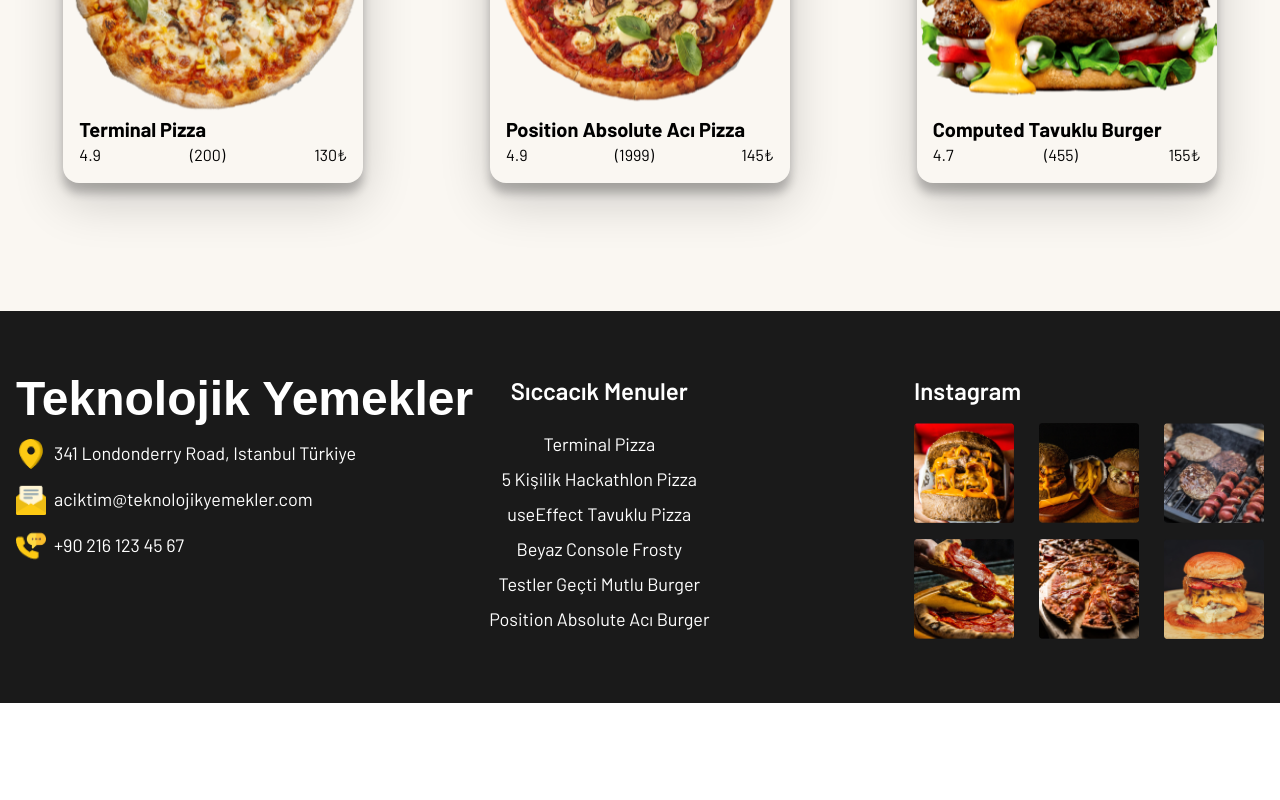
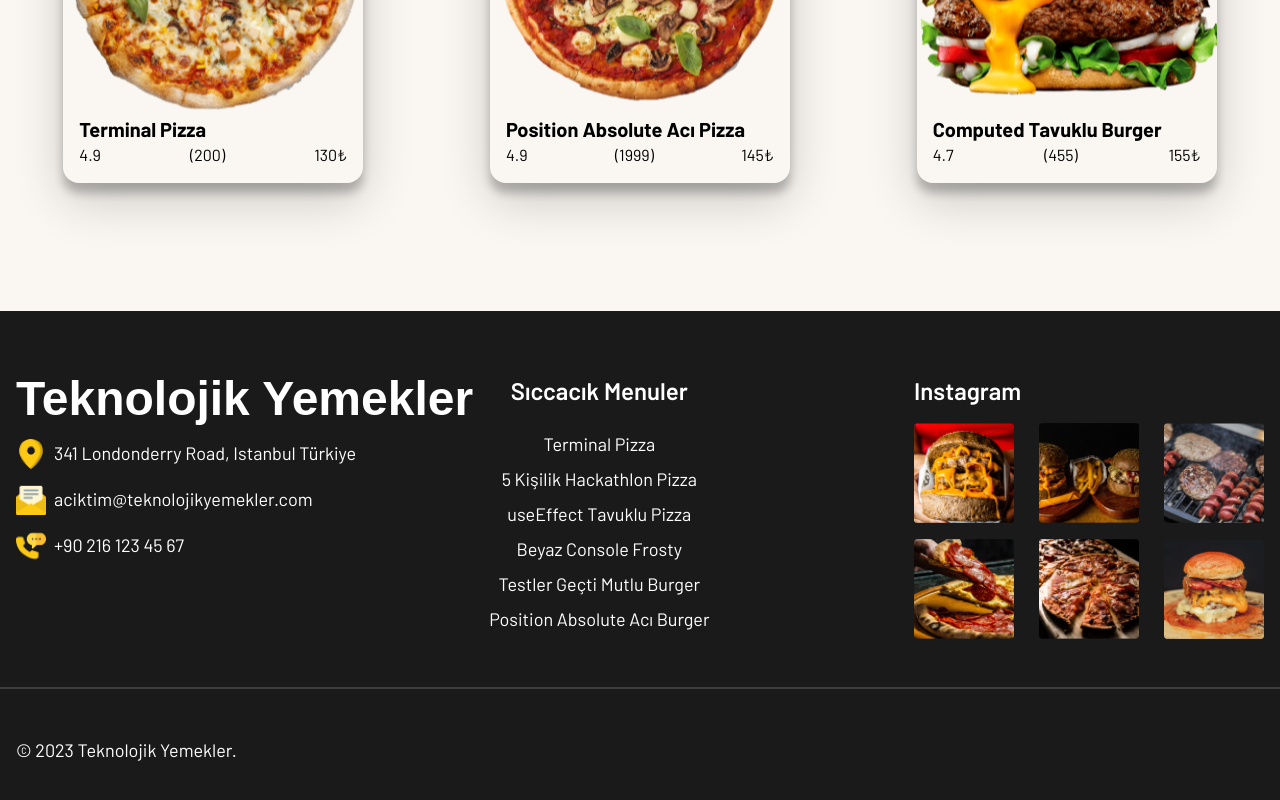
Before and after one commit to BSenaS/pizza-vue, a Vue app: page / in a window 1280 px wide. Shown: the part 2500-3300 px from the top of the page. Before the commit the page ends 3203 px from the top, so only its background shows below. Built offline with nearby package versions, Linux system fonts and the light colour scheme; a web font is replaced by a local one.

Commit message:
Footer css changes Adds Hr elements

```diff
--- a/src/layout/footer/FooterView.vue
+++ b/src/layout/footer/FooterView.vue
@@ -51,5 +51,7 @@ import { footerImages } from '../../data'
         </div>
       </div>
     </div>
+    <hr class="border w-full border-white opacity-15 sm:mt-12 mt-8" />
+    <p class="max-w-[1320px] mx-auto px-4 sm:mt-12 mt-8">© 2023 Teknolojik Yemekler.</p>
   </main>
 </template>
```
